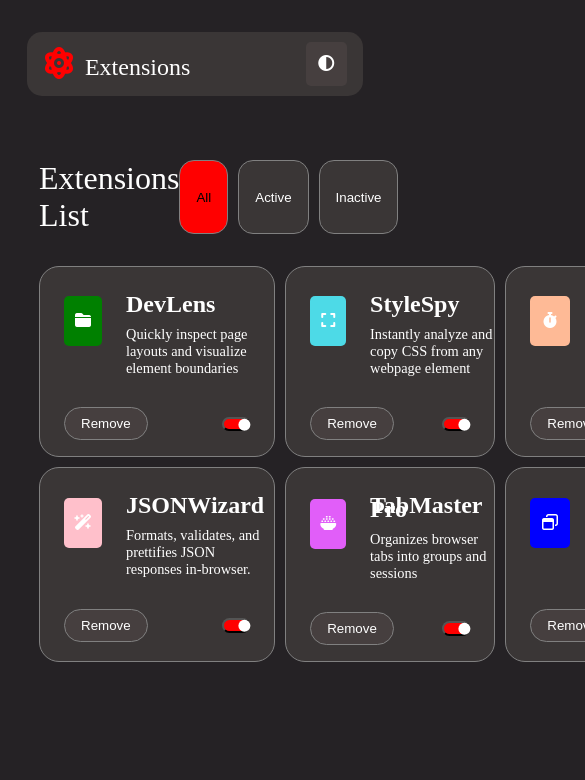
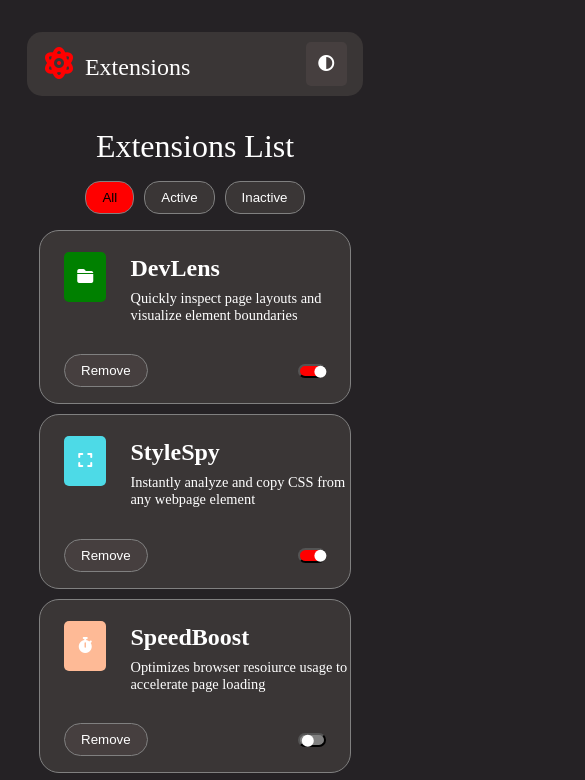
Before and after one commit to sylvainh2/exos-front, a plain HTML site: page exo1/index6.html in a window 390 px wide. Shown: the top 780 px of the page, 585 px wide, since content can reach past the window. Drawn offline with Linux system fonts and the light colour scheme.

Commit message:
responsive

```diff
--- a/exo1/app6.js
+++ b/exo1/app6.js
@@ -76,7 +76,6 @@ function affichageBut(e){
 function remove(e){
     const removeIndex = e.target.parentNode.parentElement.id;
     const cardSplice = cards.splice(removeIndex,1);
-    console.log(removeIndex,cardSplice);
     const parent = document.querySelector(".cardSection");
     const art = document.querySelectorAll(".card").forEach((arti)=>{
         parent.removeChild(arti);
--- a/exo1/style6.css
+++ b/exo1/style6.css
@@ -114,6 +114,7 @@ body{
     width:0.75rem;
     height:0.75rem;
     border-radius:50%;
+    transition: all 0.2s ease;
 }
 .butOff{
     transform:translate(-35%,-10%);
@@ -153,3 +154,16 @@ body{
 .bkgrey{
     background-color:grey;
 }
+@media screen and (max-width:768px){
+    .cardSection{
+        grid-template-columns:repeat(1,1fr);
+    }
+    .extensionList{
+        display:inline;
+        text-align: center;
+    }
+    .navList{
+        justify-content: center;
+        margin: 1rem 0 1rem 0;
+    }
+}
```
